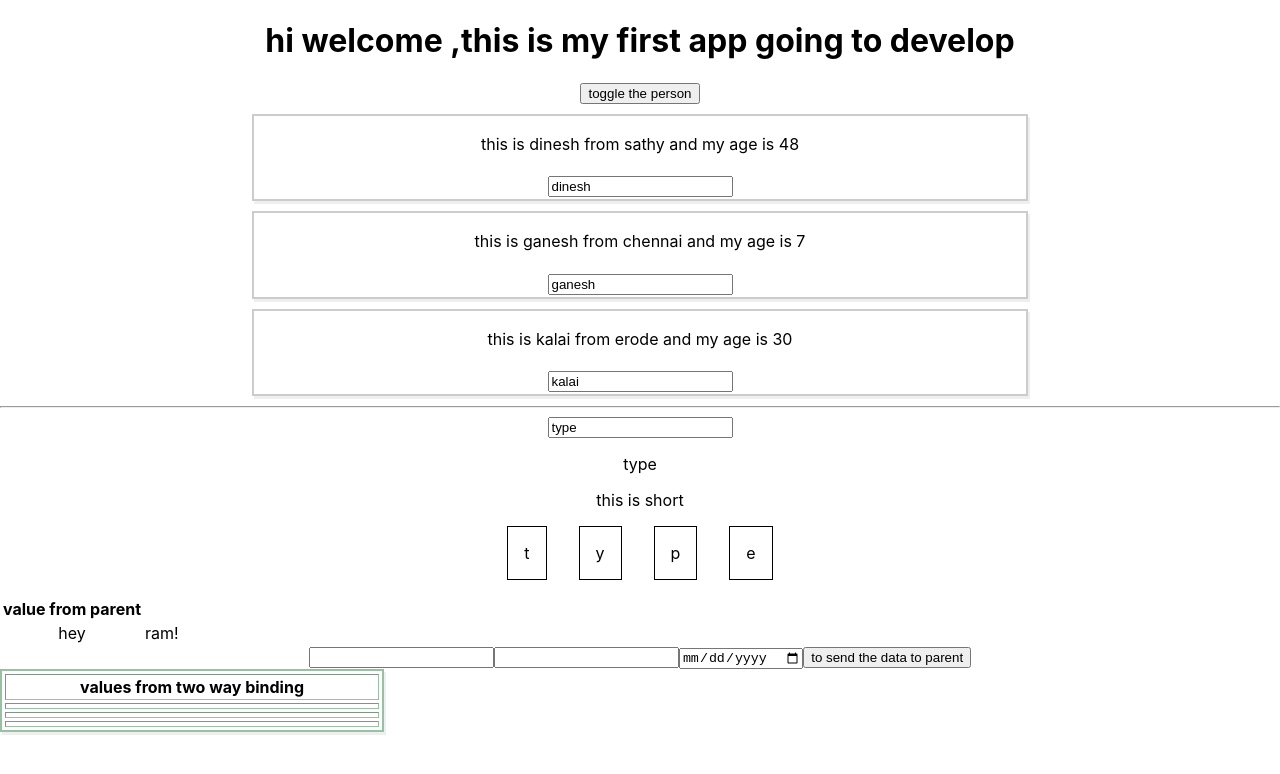
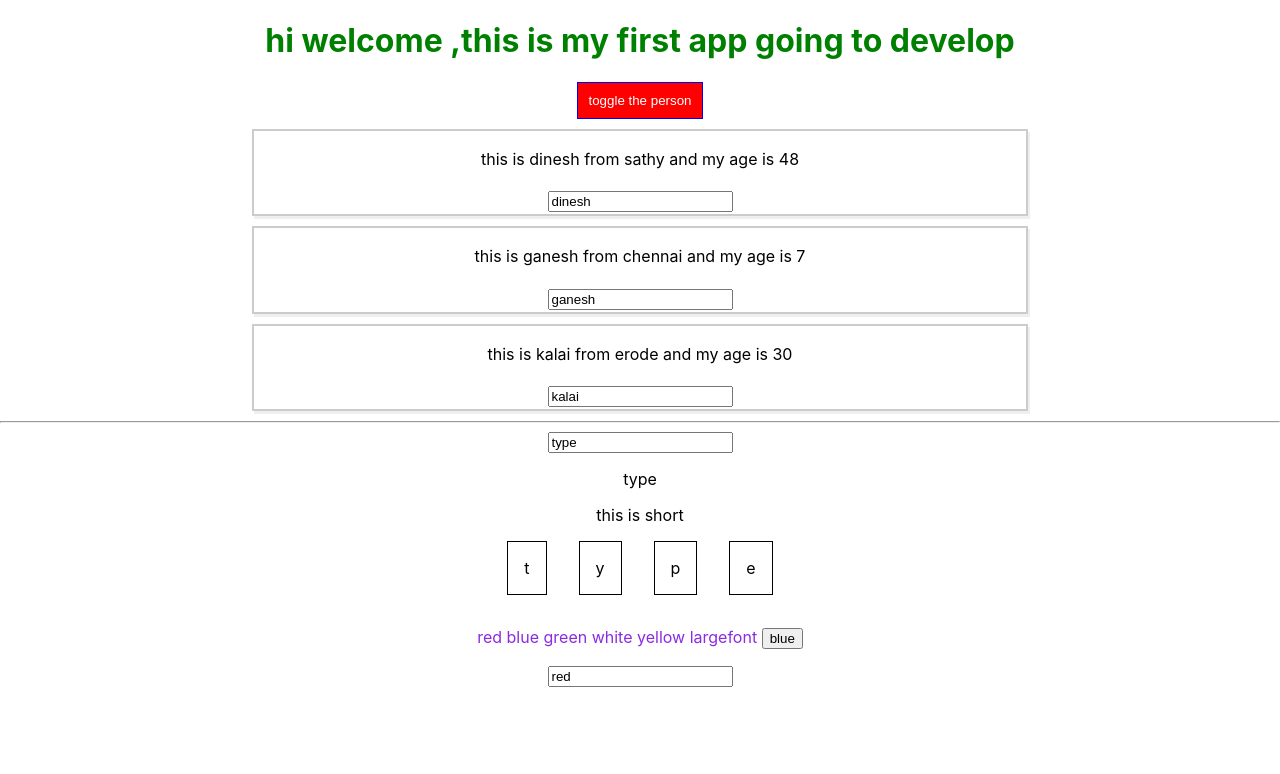
Before and after one commit to dinesh17e307/myfirstreact, a React (Create React App) app: page / in a window 1280 px wide. Shown: the top 774 px of the page. Built offline with nearby package versions, Linux system fonts and the light colour scheme.

Commit message:
dynamic class change

```diff
--- a/src/App.css
+++ b/src/App.css
@@ -1,3 +1,28 @@
 .App {
   text-align: center;
 }
+.green{
+  color: green;
+}
+.bold{
+  font-weight: bold;
+}
+.red{
+  color: blueviolet;
+}
+.blue{
+  background-color: brown;
+  color: aliceblue;
+  font-size: large;
+  font-family: 'Courier New', Courier, monospace;
+  border: 1px solid green;
+}
+.largefont{
+  font-size: 100px;
+}
+.yellow{
+  color: yellowgreen;
+}
+.display{
+  display:grid;
+}
--- a/src/App.js
+++ b/src/App.js
@@ -4,6 +4,7 @@ import Person from "./Components/Person";
 import Dynamicchange from "./Components/Dynamicchange";
 import Listassignment from "./Components/Listassignment";
 import Char from "./Components/Char";
+import ColorChange from "./Components/ColorChange";
 class App extends React.Component {
   state = {
     person: [
@@ -68,6 +69,13 @@ class App extends React.Component {
     });
   };
   render() {
+    const style = {
+      backgroundColor: "green",
+      padding: "10px",
+      border: "1px solid blue",
+      color: "white",
+      textAlign: "center",
+    };
     const word = this.state.userinput.split("").map((ch, index) => {
       return (
         <Char
@@ -94,11 +102,24 @@ class App extends React.Component {
           })}
         </div>
       );
+      style.backgroundColor = "red";
     }
+    const classes = [];
+    if (this.state.person.length >= 2) {
+      classes.push("green");
+    }
+    if (this.state.person.length <= 1) {
+      classes.push("red");
+    }
+    console.log(classes);
     return (
       <div className="App">
-        <h1>hi welcome ,this is my first app going to develop</h1>
-        <button onClick={this.toggleHandler}>toggle the person</button>
+        <h1 className={classes.join(" ")}>
+          hi welcome ,this is my first app going to develop
+        </h1>
+        <button style={style} onClick={this.toggleHandler}>
+          toggle the person
+        </button>
         {persons}
         <hr />
         <input
@@ -109,7 +130,8 @@ class App extends React.Component {
         <p>{this.state.userinput}</p>
         <Listassignment userlen={this.state.userinput.length} />
         {word}
-        <Dynamicchange changed={this.onchangeHandler} val={this.state} />
+        {/* <Dynamicchange changed={this.onchangeHandler} val={this.state} /> */}
+        <ColorChange />
       </div>
       //React.createElement('div',{className:App},React.createElement('h1',null,'this is how our normal html gets compiled'));
     );
--- /dev/null
+++ b/src/Components/ColorChange.js
@@ -0,0 +1,31 @@
+import React from "react";
+import "../App.css";
+class ColorChange extends React.Component {
+  state = {
+    cls: "red",
+  };
+  stylish = (e) => {
+    this.setState({
+      cls: e.target.value,
+    });
+  };
+  stylishbut = (e) => {
+    this.setState({
+      cls: e,
+    });
+  };
+  render() {
+    let cls = [this.state.cls];
+    return (
+      <div>
+        <p className={cls.join(" ")}>
+          red blue green white yellow largefont{" "}
+          <button onClick={() => this.stylishbut("blue")}>blue</button>
+        </p>
+        <input type="text" onChange={this.stylish} value={this.state.cls} />
+      </div>
+    );
+  }
+}
+
+export default ColorChange;
```
